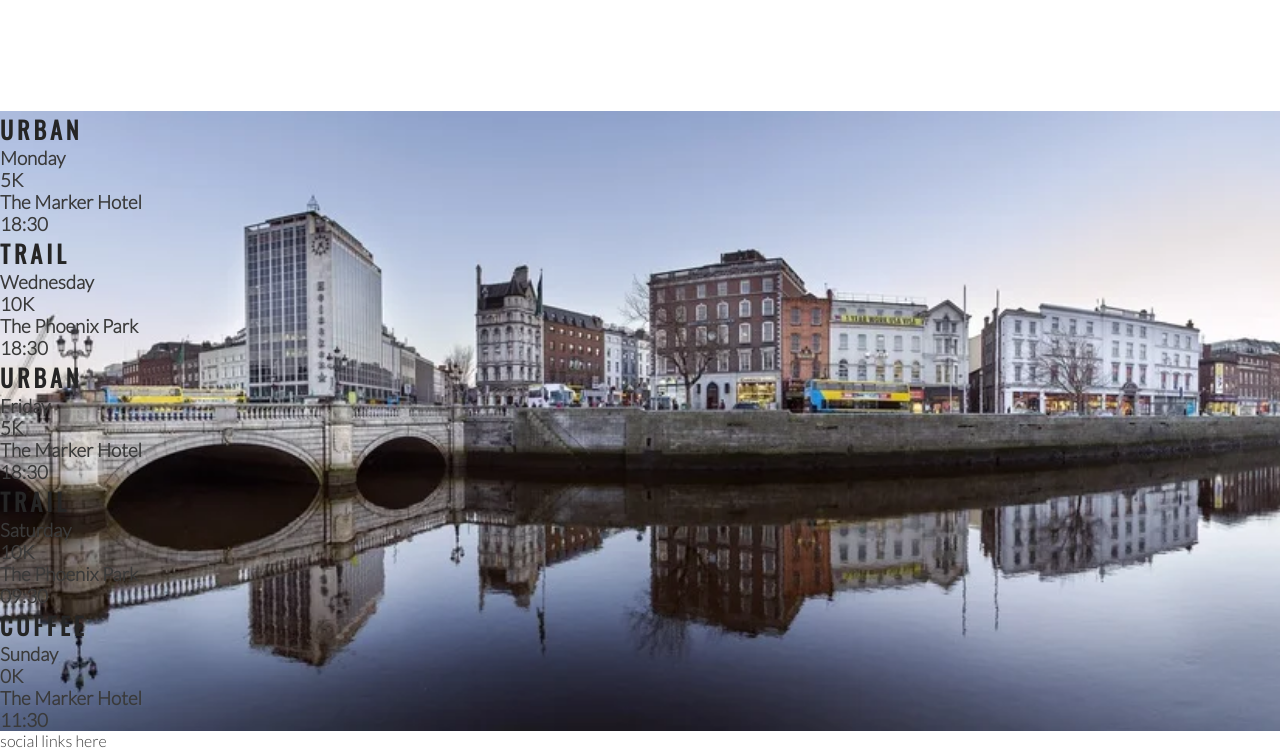
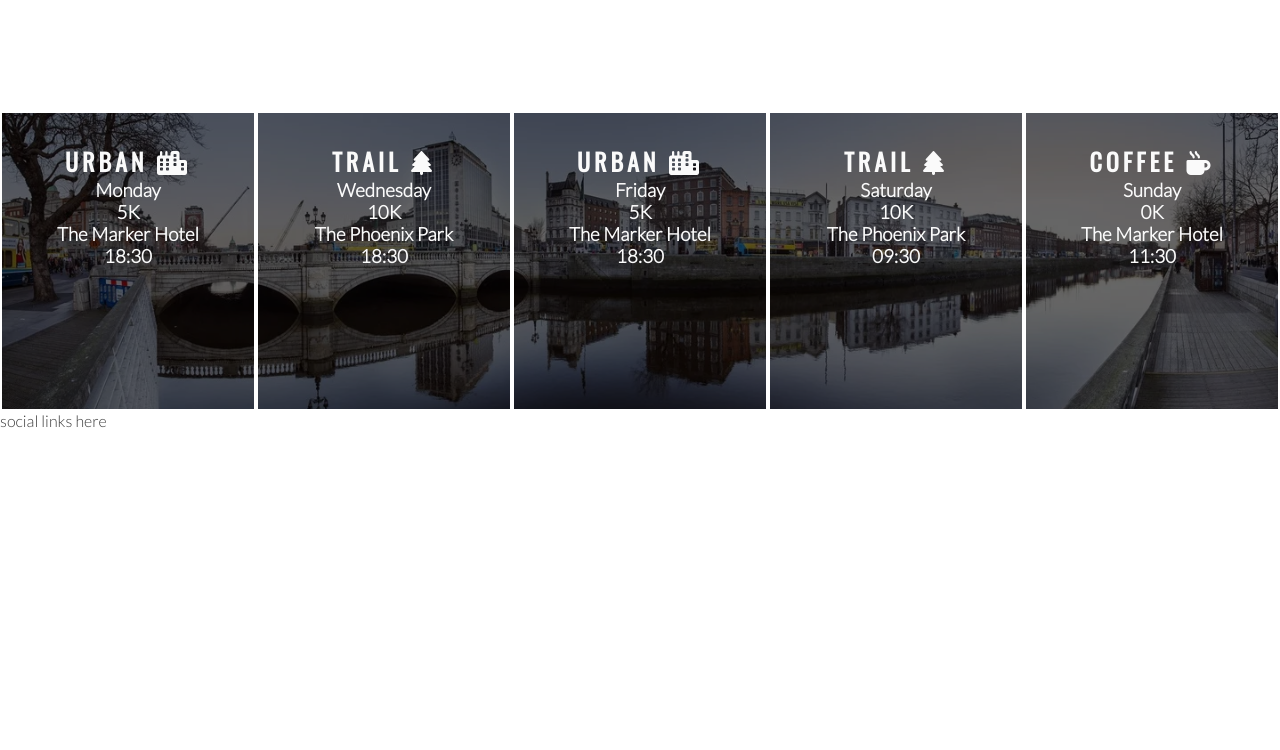
Before and after one commit to PhantomPWR/love-running, a plain HTML site: page index.html in a window 1280 px wide. Shown: the part 1223-1973 px from the top of the page. After the commit the page ends 1653 px from the top, so only its background shows below. Drawn offline with nearby package versions, Linux system fonts and the light colour scheme.

Commit message:
Style time panels & add icons

```diff
--- a/assets/css/styles.css
+++ b/assets/css/styles.css
@@ -205,4 +205,24 @@
     background-size: cover;
     width: 100%;
     overflow: hidden;
+    display: flex;
+    justify-content: space-between;
 }
+
+#times div {
+    color: #fafafa;
+    background-color: rgba(0, 0, 0, .6);
+    width: 20%;
+    height: 300px;
+    border: 2px solid #fff;
+    display: flex;
+    flex-direction: column;
+    align-items: center;
+    justify-content: flex-start;
+    box-sizing: border-box;
+    padding-top: 30px;
+}
+
+#times h2 {
+    color: #fafafa;
+}
--- a/index.html
+++ b/index.html
@@ -84,35 +84,35 @@
     </section>
     <section id="times">
         <div>
-            <h2>Urban</h2>
+            <h2>Urban <i class="fa-solid fa-city"></i></h2>
             <h3>Monday</h3>
             <h3>5K</h3>
             <h3>The Marker Hotel</h3>
             <h3>18:30</h3>
         </div>
         <div>
-            <h2>Trail</h2>
+            <h2>Trail <i class="fa-solid fa-tree"></i></h2>
             <h3>Wednesday</h3>
             <h3>10K</h3>
             <h3>The Phoenix Park</h3>
             <h3>18:30</h3>
         </div>
         <div>
-            <h2>Urban</h2>
+            <h2>Urban <i class="fa-solid fa-city"></i></h2>
             <h3>Friday</h3>
             <h3>5K</h3>
             <h3>The Marker Hotel</h3>
             <h3>18:30</h3>
         </div>
         <div>
-            <h2>Trail</h2>
+            <h2>Trail <i class="fa-solid fa-tree"></i></h2>
             <h3>Saturday</h3>
             <h3>10K</h3>
             <h3>The Phoenix Park</h3>
             <h3>09:30</h3>
         </div>
         <div>
-            <h2>Coffee</h2>
+            <h2>Coffee <i class="fa-solid fa-mug-hot"></i></h2>
             <h3>Sunday</h3>
             <h3>0K</h3>
             <h3>The Marker Hotel</h3>
```
